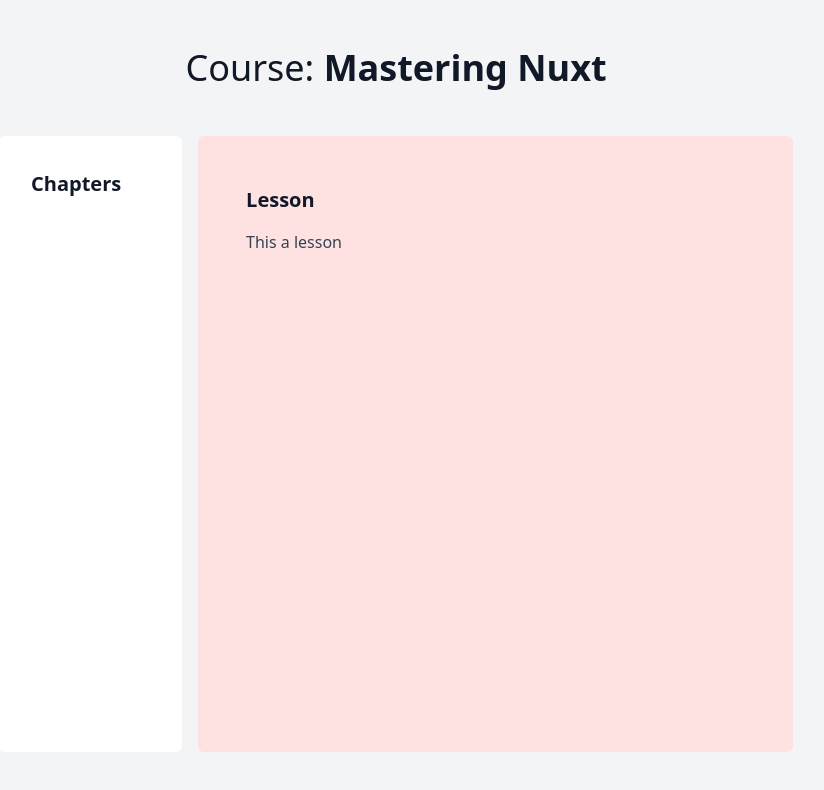
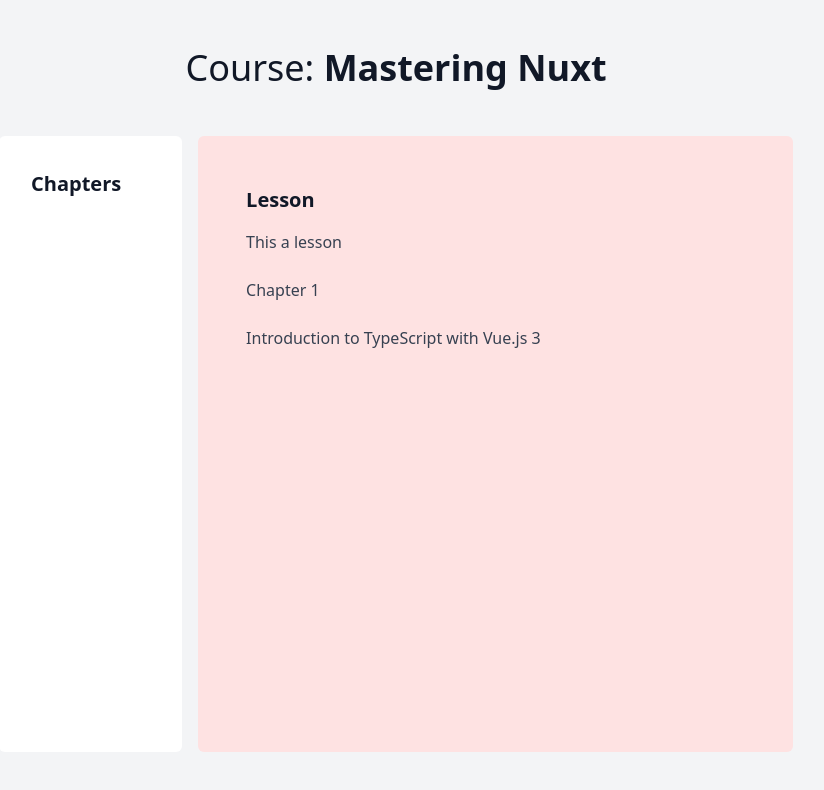
Before and after one commit to Victhor-um/Nuxt3-mastering, a Nuxt app: page /course/chapter/1-chapter-1/lesson/1-introduction-to-typescript-with-vue-js-3 in a window 1280 px wide. Shown: the top 790 px of the page, without its empty margins (244-1068 px from the left). Built offline with nearby package versions, Linux system fonts and the light colour scheme.

Commit message:
add course data

```diff
--- /dev/null
+++ b/composables/courseData.js
@@ -0,0 +1,139 @@
+export default {
+  title: 'TypeScript with Vue.js 3',
+  chapters: [
+    {
+      title: 'Chapter 1',
+      slug: '1-chapter-1',
+      number: 1,
+      lessons: [
+        {
+          title: 'Introduction to TypeScript with Vue.js 3',
+          slug: '1-introduction-to-typescript-with-vue-js-3',
+          number: 1,
+          downloadUrl:
+            'https://vueschool.io/lessons/introduction-to-typescript-with-vue-js-3',
+          videoId: 684236333,
+          text: `In this lesson, we take a look at some of the benefits of using TypeScript with Vue.js including:
+
+  Improved error detection in your IDE and at build time
+  Safer and less stressful refactoring
+  More focused and accurate IDE autocompletion
+
+  We also answer the question: “Are there any cases when you wouldn’t want to use TypeScript?”.`,
+        },
+        {
+          title: 'TypeScript in Vue Components',
+          slug: '2-typescript-in-vue-components',
+          number: 2,
+          downloadUrl:
+            'https://vueschool.io/lessons/typescript-in-vue-components',
+          videoId: 684012498,
+          text: `In this lesson, we learn how to direct Vue Single File Components to work with typescript.`,
+        },
+        {
+          title: 'Typing Component Events',
+          slug: '3-typing-component-events',
+          number: 3,
+          downloadUrl: 'https://vueschool.io/lessons/typing-component-events',
+          sourceUrl: 'https://vueschool.io/lessons/typing-component-events',
+          videoId: 686921522,
+          text: `In this lesson, we learn how to type the payload of component events in Vue and TypeScript.`,
+        },
+      ],
+    },
+    {
+      title: 'Chapter 2',
+      slug: '2-chapter-2',
+      number: 2,
+      lessons: [
+        {
+          title: 'Using TypeScript with the Options API in Components',
+          slug: '1-using-typescript-with-the-options-api-in-components',
+          number: 1,
+          downloadUrl:
+            'https://vueschool.io/lessons/using-typescript-with-the-options-api-in-components',
+          sourceUrl:
+            'https://vueschool.io/lessons/using-typescript-with-the-options-api-in-components',
+          videoId: 688503389,
+          text: `In this lesson, we learn how to use TypeScript with the Vue.js Options API to type things such as component props, computed props, and events.`,
+        },
+        {
+          title: 'Declaring and Typing Component Props',
+          slug: '2-declaring-and-typing-component-props',
+          number: 2,
+          downloadUrl:
+            'https://vueschool.io/lessons/declaring-and-typing-component-props',
+          sourceUrl:
+            'https://vueschool.io/lessons/declaring-and-typing-component-props',
+          videoId: 688500728,
+          text: `In this lesson, we’ll examine how to use TypeScript to define types for Vue component props. Along the way, you’ll also get a first hand look at the great DX this provides for interacting with those components.`,
+        },
+        {
+          title: 'TypeScript in Vue Components',
+          slug: '3-typescript-in-vue-components',
+          number: 3,
+          downloadUrl:
+            'https://vueschool.io/lessons/typescript-in-vue-components',
+          videoId: 684012498,
+          text: `In this lesson, we learn how to direct Vue Single File Components to work with typescript.`,
+        },
+        {
+          title: 'Typing Component Events',
+          slug: '4-typing-component-events',
+          number: 4,
+          downloadUrl: 'https://vueschool.io/lessons/typing-component-events',
+          sourceUrl: 'https://vueschool.io/lessons/typing-component-events',
+          videoId: 686921522,
+          text: `In this lesson, we learn how to type the payload of component events in Vue and TypeScript.`,
+        },
+      ],
+    },
+    {
+      title: 'Chapter 3',
+      slug: '3-chapter-3',
+      number: 3,
+      lessons: [
+        {
+          title: 'Using TypeScript with the Options API in Components',
+          slug: '1-using-typescript-with-the-options-api-in-components',
+          number: 1,
+          downloadUrl:
+            'https://vueschool.io/lessons/using-typescript-with-the-options-api-in-components',
+          sourceUrl:
+            'https://vueschool.io/lessons/using-typescript-with-the-options-api-in-components',
+          videoId: 688503389,
+          text: `In this lesson, we learn how to use TypeScript with the Vue.js Options API to type things such as component props, computed props, and events.`,
+        },
+        {
+          title: 'Declaring and Typing Component Props',
+          slug: '2-declaring-and-typing-component-props',
+          number: 2,
+          downloadUrl:
+            'https://vueschool.io/lessons/declaring-and-typing-component-props',
+          sourceUrl:
+            'https://vueschool.io/lessons/declaring-and-typing-component-props',
+          videoId: 688500728,
+          text: `In this lesson, we’ll examine how to use TypeScript to define types for Vue component props. Along the way, you’ll also get a first hand look at the great DX this provides for interacting with those components.`,
+        },
+        {
+          title: 'TypeScript in Vue Components',
+          slug: '3-typescript-in-vue-components',
+          number: 3,
+          downloadUrl:
+            'https://vueschool.io/lessons/typescript-in-vue-components',
+          videoId: 684012498,
+          text: `In this lesson, we learn how to direct Vue Single File Components to work with typescript.`,
+        },
+        {
+          title: 'Typing Component Events',
+          slug: '4-typing-component-events',
+          number: 4,
+          downloadUrl: 'https://vueschool.io/lessons/typing-component-events',
+          sourceUrl: 'https://vueschool.io/lessons/typing-component-events',
+          videoId: 686921522,
+          text: `In this lesson, we learn how to type the payload of component events in Vue and TypeScript.`,
+        },
+      ],
+    },
+  ],
+};
--- /dev/null
+++ b/composables/useCourse.ts
@@ -0,0 +1,4 @@
+import courseData from './courseData';
+export const useCourse = () => {
+  return courseData;
+};
--- a/pages/course/chapter/[chapterSlug]/lesson/[lessonSlug].vue
+++ b/pages/course/chapter/[chapterSlug]/lesson/[lessonSlug].vue
@@ -1,8 +1,26 @@
 <template>
   <h3>Lesson</h3>
   <span>This a lesson</span>
+  <p>{{ chapter?.title }}</p>
+  <p>{{ lesson?.title }}</p>
 </template>
 
-<script setup lang="ts"></script>
+<script setup lang="ts">
+const course = useCourse();
+console.log('🚀 ~ file: [lessonSlug].vue:10 ~ course:', course);
+const route = useRoute();
+
+const chapter = computed(() => {
+  return course.chapters.find(
+    (chapter) => chapter.slug === route.params.chapterSlug
+  );
+});
+
+const lesson = computed(() => {
+  return chapter.value.lessons.find(
+    (lesson) => lesson.slug === route.params.lessonSlug
+  );
+});
+</script>
 
 <style scoped></style>
```
